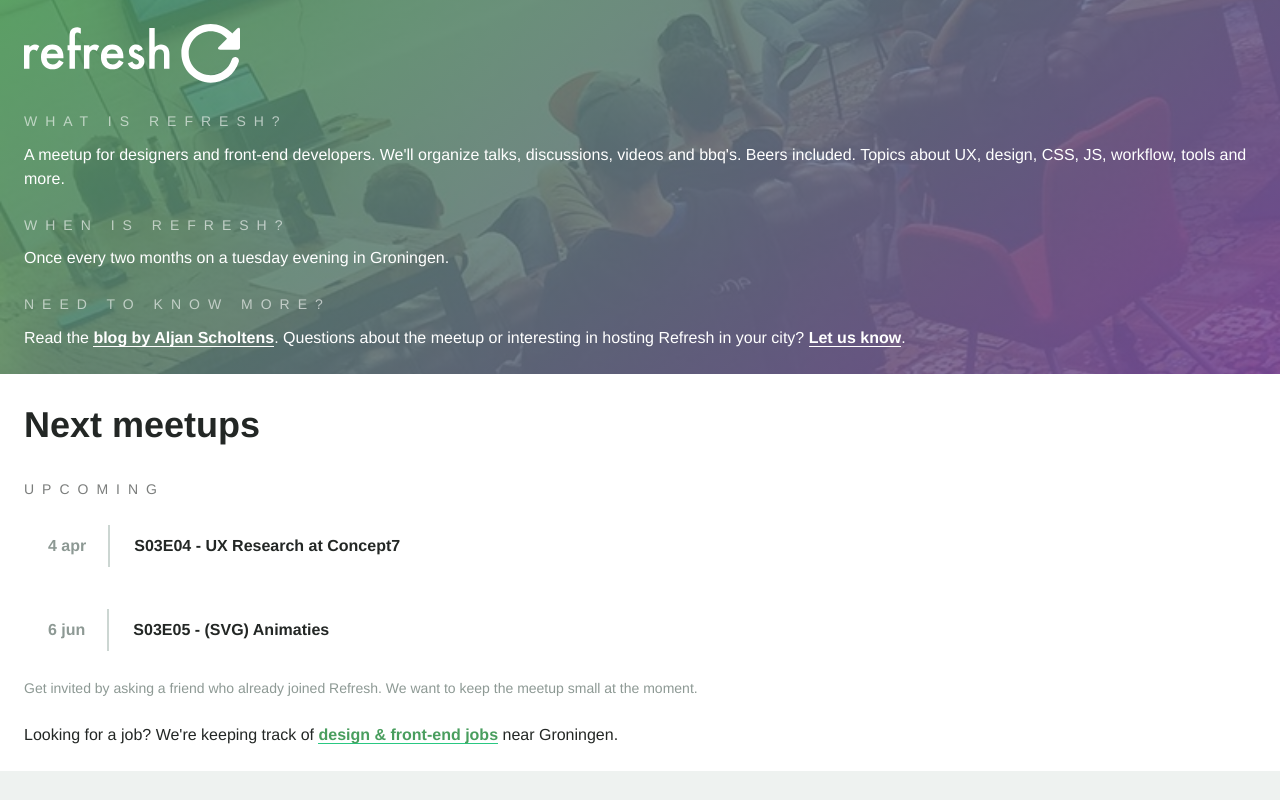
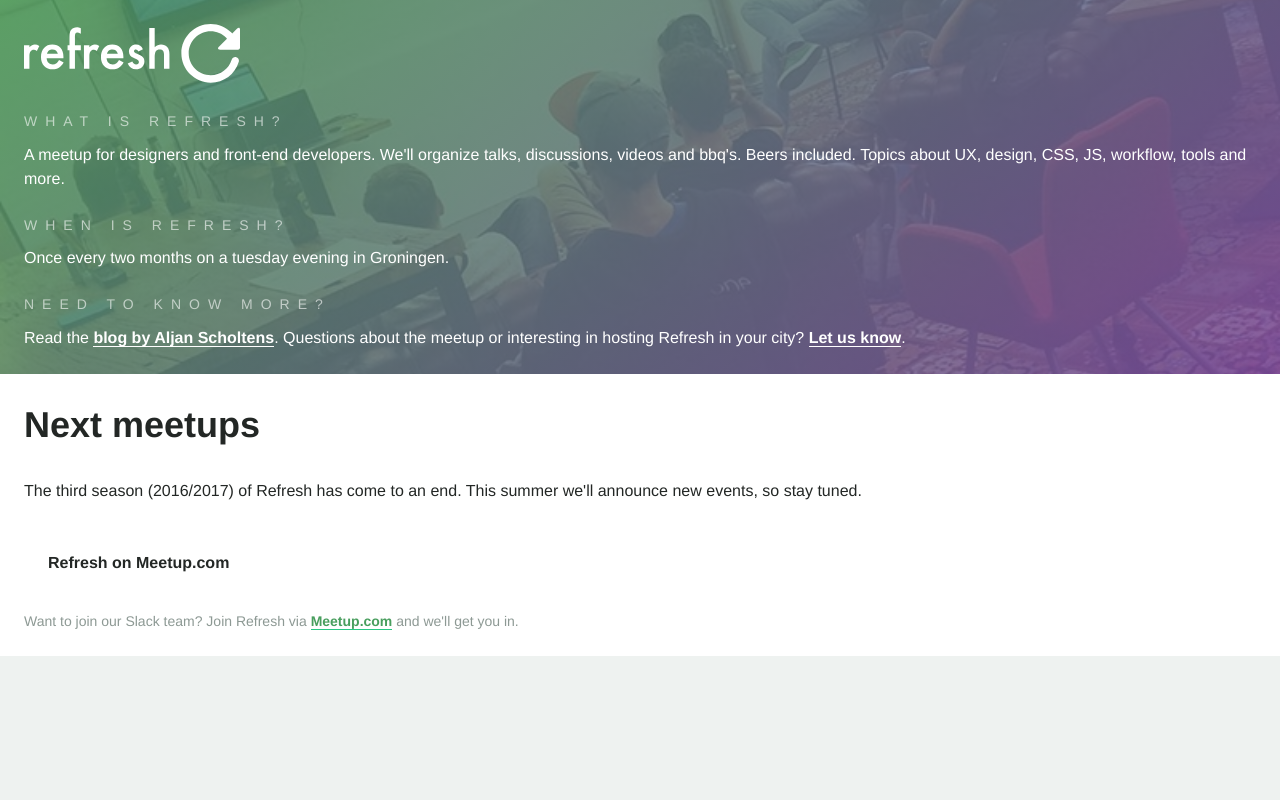
Before and after one commit to AljanScholtens/refreshmeetup.com, a PHP site: page / in a window 1280 px wide. Run offline with PHP 8.4, Linux system fonts and the light colour scheme.

Commit message:
Finetuning home page content

```diff
--- a/index.php
+++ b/index.php
@@ -2,7 +2,16 @@
 
 <h2 class="heading--h1">Next meetups</h2>
 
-<h3 class="u-uppercase">Upcoming</h3>
+<p>The third season (2016/2017) of Refresh has come to an end. This summer we'll announce new events, so stay tuned.</p>
+
+<div class="o-card o-card--white o-card--row o-card--clickable">
+  <a href="https://www.meetup.com/refresh-groningen/" class="o-card__link">
+    <!-- <span class="o-card__time">4 apr</span> -->
+    <span class="o-card__event">Refresh on Meetup.com</span>
+  </a>
+</div>
+
+<!-- <h3 class="u-uppercase">Upcoming</h3>
 
 <div class="o-card o-card--white o-card--row o-card--clickable">
   <a href="https://www.meetup.com/refresh-groningen/events/233705704/" class="o-card__link">
@@ -15,7 +24,7 @@
     <span class="o-card__time">6 jun</span>
     <span class="o-card__event">S03E05 - (SVG) Animaties</span>
   </a>
-</div>
+</div> -->
 
 <!-- <h3 class="u-uppercase">Amsterdam</h3>
 <div class="o-card o-card--white o-card--row o-card--clickable">
@@ -24,9 +33,9 @@
   </a>
 </div> -->
 
-<p class="paragraph--small">Get invited by asking a friend who already joined Refresh. We want to keep the meetup small at the moment.</p>
+<p class="paragraph--small">Want to join our Slack team? Join Refresh via <a href="http://meetup.com/refresh-groningen">Meetup.com</a> and we'll get you in. </p>
 
-<p>Looking for a job? We're keeping track of <a href="/jobs.php">design &amp; front-end jobs</a> near Groningen.</p>
+<!-- <p>Looking for a job? We're keeping track of <a href="/jobs.php">design &amp; front-end jobs</a> near Groningen.</p> -->
 
 <!-- <h2>Sponsors</h2>
 <ul class="o-logos">
```
